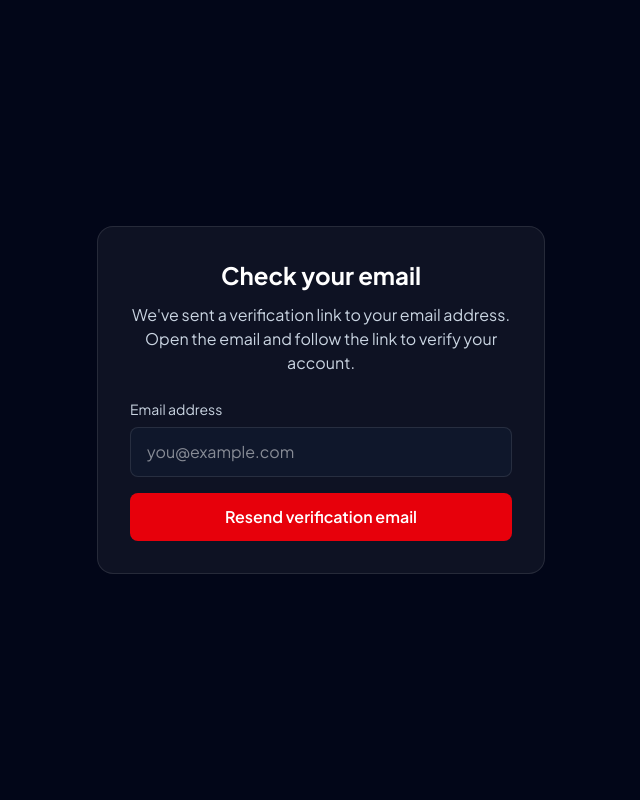
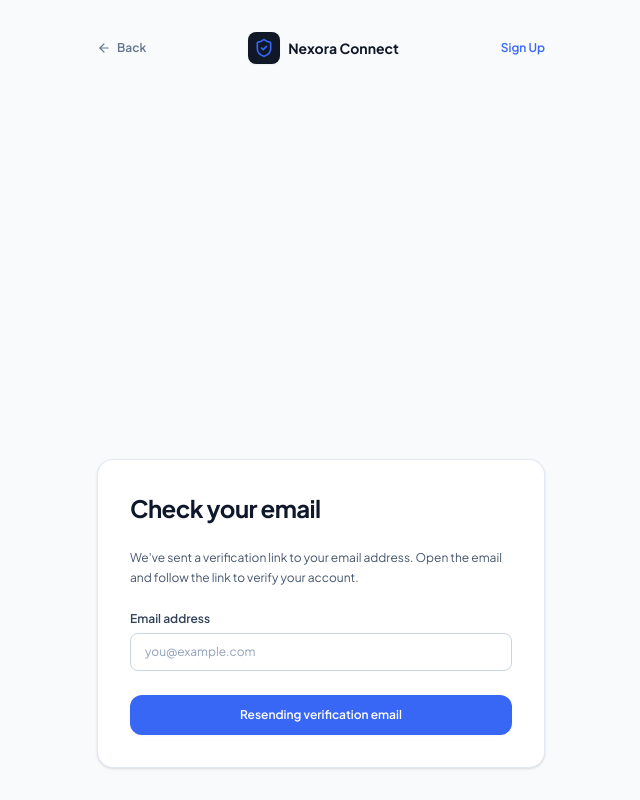
Before and after one commit to Nancy-web2002/Nexora-connect, a React (Vite) app: page /verification in a window 1280 px wide. Shown: the whole page, without its empty margins (319-959 px from the left). Built offline with nearby package versions, Linux system fonts and the light colour scheme; no server answers.

Commit message:
Optimized UI and User flow

```diff
--- a/src/components/auth/EmailVerification.tsx
+++ b/src/components/auth/EmailVerification.tsx
@@ -1,6 +1,7 @@
-import { useState } from "react";
-import { useLocation } from "react-router-dom";
+import { useState, type FormEvent } from "react";
+import { Link, useLocation } from "react-router-dom";
 import { supabase } from "../../lib/supabaseClient";
+import { ArrowLeft, ShieldCheck } from "lucide-react";
 
 export default function EmailVerificationScreen() {
   const location = useLocation();
@@ -10,7 +11,8 @@ export default function EmailVerificationScreen() {
   const [errors, setErrors] = useState<Record<string, string>>({});
   const [isLoading, setIsLoading] = useState(false);
 
-  const handleResend = async () => {
+  const handleResend = async (event: FormEvent<HTMLFormElement>) => {
+    event.preventDefault();
     setErrors({});
     setMessage("");
 
@@ -46,18 +48,51 @@ export default function EmailVerificationScreen() {
   };
 
   return (
-    <main className="min-h-screen flex items-center justify-center bg-slate-950 px-4">
-      <div className="w-full max-w-md rounded-2xl border border-white/10 bg-white/5 p-8 text-center">
-        <h1 className="mb-3 text-2xl font-bold text-white">Check your email</h1>
+    <main className="min-h-screen bg-[#F8FAFC] text-[#101828] flex flex-col justify-between py-8 px-4 sm:px-6 selection:bg-[#3867F6]/15 selection:text-[#101828]">
+      <div className="max-w-md w-full mx-auto flex items-center justify-between mb-4">
+        <Link
+          to={"/"}
+          className="text-xs font-semibold text-slate-500 hover:text-slate-800 flex items-center gap-1.5 transition-colors"
+        >
+          <ArrowLeft className="w-3.5 h-3.5" />
+          <span>Back</span>
+        </Link>
 
-        <p className="mb-6 text-slate-300">
+        <div>
+          <Link
+            to={"/"}
+            className="flex items-center gap-2 cursor-pointer select-none"
+          >
+            <div className="w-8 h-8 rounded-lg bg-[#101828] flex items-center justify-center text-white shadow-xs">
+              <ShieldCheck className="w-5 h-5 text-[#3867F6]" />
+            </div>
+            <span className="font-bold text-sm text-[#101828]">
+              Nexora Connect
+            </span>
+          </Link>
+        </div>
+
+        <Link
+          to={"/signup"}
+          className="text-xs font-semibold text-[#3867F6] hover:text-[#2D55D8]"
+        >
+          Sign Up
+        </Link>
+      </div>
+
+      <div className="max-w-md w-full mx-auto bg-white rounded-2xl border border-slate-200/90 shadow-sm p-6 sm:p-8 space-y-6">
+        <h1 className="text-2xl font-bold tracking-tight text-slate-900">
+          Check your email
+        </h1>
+
+        <p className="text-xs text-slate-600 mt-1 leading-relaxed">
           We've sent a verification link to your email address. Open the email
           and follow the link to verify your account.
         </p>
-
+        <form onSubmit={handleResend} className="space-y-4">
           <label
             htmlFor="verification-email"
-          className="mb-2 block text-left text-sm text-slate-300"
+            className="block text-xs font-semibold text-slate-700 mb-1.5"
           >
             Email address
           </label>
@@ -68,24 +103,37 @@ export default function EmailVerificationScreen() {
             value={email}
             onChange={(e) => setEmail(e.target.value)}
             placeholder="you@example.com"
-          className="mb-4 w-full rounded-lg border border-white/10 bg-slate-900 px-4 py-3 text-white"
+            className={`w-full px-3.5 py-2.5 rounded-lg border text-xs bg-white text-slate-900 placeholder:text-slate-400 focus:outline-hidden focus:ring-2 focus:ring-[#3867F6]/20 ${
+              errors.email
+                ? "border-rose-400 focus:border-rose-500"
+                : "border-slate-300 focus:border-[#3867F6]"
+            }`}
             required
           />
 
           {errors.general && (
-          <p className="mb-4 text-sm text-red-400">{errors.general}</p>
+            <p className="text-xs text-rose-600">{errors.general}</p>
           )}
 
-        {message && <p className="mb-4 text-sm text-green-400">{message}</p>}
+          {message && <p className="text-xs text-emerald-700">{message}</p>}
 
           <button
-          type="button"
-          onClick={handleResend}
+            type="submit"
             disabled={isLoading}
-          className="w-full rounded-lg bg-red-600 px-4 py-3 font-semibold text-white disabled:opacity-50"
+            className="w-full mt-2 py-3 rounded-xl bg-[#3867F6] hover:bg-[#2D55D8] text-white font-semibold text-xs transition-colors shadow-xs flex items-center justify-center gap-2 disabled:opacity-60"
           >
-          {isLoading ? "Sending..." : "Resend verification email"}
+            {isLoading ? (
+              <>
+                <div className="w-4 h-4 border-2 border-white border-t-transparent rounded-full animate-spin" />
+                <span>Sending</span>
+              </>
+            ) : (
+              <>
+                <span>Resending verification email</span>
+              </>
+            )}
           </button>
+        </form>
       </div>
     </main>
   );
--- a/src/components/auth/protectedRoute.tsx
+++ b/src/components/auth/protectedRoute.tsx
@@ -1,10 +1,12 @@
 import { useEffect, useState } from "react";
-import { Navigate, Outlet } from "react-router-dom";
+import { Navigate, Outlet, useLocation } from "react-router-dom";
 import { supabase } from "../../lib/supabaseClient";
 
 export default function ProtectedRoute() {
   const [isLoading, setIsLoading] = useState(true);
   const [isAuthenticated, setIsAuthenticated] = useState(false);
+
+  const location = useLocation();
 
   useEffect(() => {
     let mounted = true;
@@ -34,7 +36,7 @@ export default function ProtectedRoute() {
   }
 
   if (!isAuthenticated) {
-    return <Navigate to="/signin" replace />;
+    return <Navigate to="/signin" replace state={{ from: location }} />;
   }
 
   return <Outlet />;
--- a/src/components/screens/AIAssistantScreen.tsx
+++ b/src/components/screens/AIAssistantScreen.tsx
@@ -26,6 +26,7 @@ export const AIAssistantScreen: React.FC = () => {
     chatMessages,
     sendChatMessage,
     isAiTyping,
+    chatError,
     opportunities,
     viewOpportunityDetails,
     actionTasks,
@@ -244,6 +245,19 @@ export const AIAssistantScreen: React.FC = () => {
                 </div>
               )}
             </div>
+
+            {chatError && (
+              <div
+                role="alert"
+                className="mx-4 mb-3 flex items-start gap-2 rounded-xl border border-rose-200 bg-rose-50 p-3 text-xs text-rose-800"
+              >
+                <AlertCircle className="mt-0.5 h-4 w-4 shrink-0" />
+                <div>
+                  <p className="font-semibold">AI response unavailable</p>
+                  <p className="mt-1">{chatError}</p>
+                </div>
+              </div>
+            )}
 
             {/* Chat Input */}
             <form
--- a/src/components/screens/DashboardScreen.tsx
+++ b/src/components/screens/DashboardScreen.tsx
@@ -1,6 +1,7 @@
 import React from "react";
 import { useNavigate } from "react-router-dom";
 import { useApp } from "../../context/AppContext";
+import campusInnovationImage from "../../assets/images/campus_innovation_lab_1791809943504.jpg";
 import { StatusBadge } from "../ui/StatusBadge";
 import {
   Search,
@@ -184,9 +185,8 @@ export const DashboardScreen: React.FC = () => {
         {/* Decorative corner image with subtle overlay */}
         <div className="hidden lg:block absolute right-0 top-0 bottom-0 w-80 opacity-25 mix-blend-luminosity pointer-events-none">
           <img
-            src="/src/assets/images/campus_innovation_lab_1791809943504.jpg"
+            src={campusInnovationImage}
             alt="Campus Innovation"
-            referrerPolicy="no-referrer"
             className="w-full h-full object-cover"
           />
         </div>
--- a/src/components/screens/SettingsScreen.tsx
+++ b/src/components/screens/SettingsScreen.tsx
@@ -3,7 +3,7 @@ import { useNavigate } from "react-router-dom";
 import { useApp } from "../../context/AppContext";
 import { Bell, Save } from "lucide-react";
 
-export const SettingsScreen: React.FC = () => {
+const SettingsForm: React.FC = () => {
   const { userProfile, updateUserProfile, showNotification } = useApp();
   const navigate = useNavigate();
 
@@ -88,6 +88,7 @@ export const SettingsScreen: React.FC = () => {
                 type="email"
                 value={email}
                 onChange={(e) => setEmail(e.target.value)}
+                readOnly
                 className="w-full px-3.5 py-2.5 text-xs rounded-lg border border-slate-300 text-slate-900 focus:outline-hidden focus:border-[#3867F6]"
                 required
               />
@@ -216,3 +217,13 @@ export const SettingsScreen: React.FC = () => {
     </div>
   );
 };
+
+export const SettingsScreen: React.FC = () => {
+  const { isProfileLoading } = useApp();
+
+  if (isProfileLoading) {
+    return <p>Loading your profile...</p>;
+  }
+
+  return <SettingsForm />;
+};
--- a/src/context/AppContext.tsx
+++ b/src/context/AppContext.tsx
@@ -163,6 +163,7 @@ interface AppContextType {
   chatMessages: ChatMessage[];
   sendChatMessage: (content: string) => Promise<void>;
   isAiTyping: boolean;
+  chatError: string | null;
   searchQuery: string;
   setSearchQuery: (q: string) => void;
   selectedCategory: string;
@@ -274,6 +275,7 @@ export const AppProvider: React.FC<{ children: React.ReactNode }> = ({
     // Signed out: clear any previous user's data.
     if (!authUser || !authUserId) {
       setUserProfile(buildEmptyProfile());
+      setIsProfileLoading(false);
       return;
     }
 
@@ -501,10 +503,11 @@ export const AppProvider: React.FC<{ children: React.ReactNode }> = ({
   ]);
 
   const [isAiTyping, setIsAiTyping] = useState<boolean>(false);
+  const [chatError, setChatError] = useState<string | null>(null);
 
   const sendChatMessage = async (content: string) => {
     if (!content.trim()) return;
-
+    setChatError(null);
     const userMsg: ChatMessage = {
       id: `msg-${Date.now()}`,
       sender: "user",
@@ -556,29 +559,11 @@ export const AppProvider: React.FC<{ children: React.ReactNode }> = ({
 
       setChatMessages((prev) => [...prev, assistantMsg]);
     } catch (err) {
-      console.warn(
-        "Backend call failed, using intelligent fallback response",
-        err,
+      console.error("AI chat request failed:", err);
+
+      setChatError(
+        "I couldn't get a response from the AI service. Your message was not answered. Please check your connection and try again.",
       );
-      // Fallback response
-      const fallbackReply = `I evaluated your question: "${content}".
-
-Based on verified records for university students and early-career tech candidates in our database:
-
-• **Prioritize Official Intakes**: Never proceed with opportunities that lack direct institutional domains (.edu, official foundation portals) or require upfront fee deposits.
-• **Corroborate Deadlines**: Always verify the active intake calendar directly on the official host website.
-• **Take Immediate Action**: Add this milestone to your Nexora Action Plan so you can track application requirements systematically.
-
-You can inspect the full evidence audit for related opportunities in the "Discover" tab.`;
-
-      const assistantMsg: ChatMessage = {
-        id: `msg-${Date.now() + 1}`,
-        sender: "assistant",
-        content: fallbackReply,
-        timestamp: "Just now",
-        recommendedOpportunityIds: ["opp-1", "opp-2"],
-      };
-      setChatMessages((prev) => [...prev, assistantMsg]);
     } finally {
       setIsAiTyping(false);
     }
@@ -607,6 +592,7 @@ You can inspect the full evidence audit for related opportunities in the "Discov
         chatMessages,
         sendChatMessage,
         isAiTyping,
+        chatError,
         searchQuery,
         setSearchQuery,
         selectedCategory,
```
Lines whose indentation alone changed are shown as unchanged.
